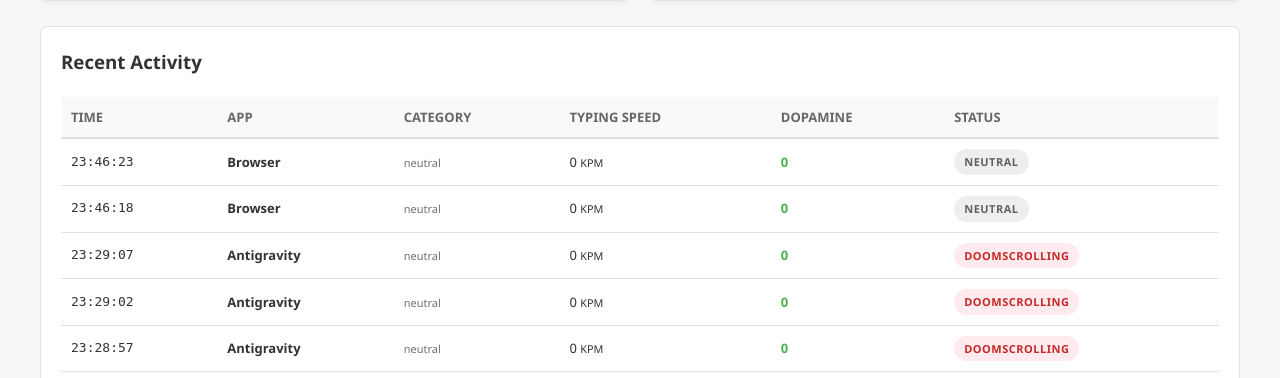
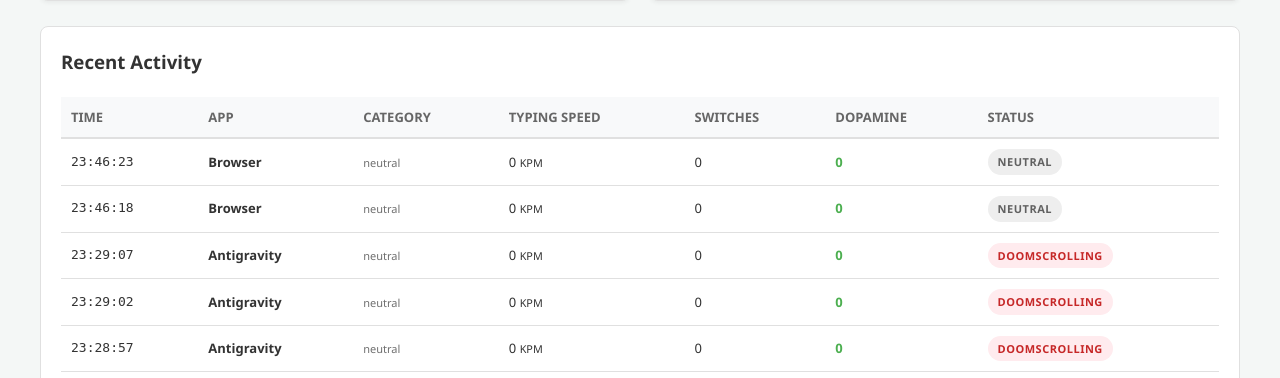
Before and after one commit to Aman-kushwaha58/Digital-Dopamine, a Django app: page / in a window 1280 px wide. Shown: the part 1450-1828 px from the top of the page. Run offline with Django 4.2, Linux system fonts and the light colour scheme; data comes from the database, SQL or seed files in the repository; data that the repository does not hold is empty; some web fonts are replaced.

Commit message:
Added Switches column to activity table

```diff
--- a/tracker/templates/tracker/dashboard.html
+++ b/tracker/templates/tracker/dashboard.html
@@ -335,6 +335,7 @@
                             <th>APP</th>
                             <th>CATEGORY</th>
                             <th>TYPING SPEED</th>
+                            <th>SWITCHES</th>
                             <th>DOPAMINE</th>
                             <th>STATUS</th>
                         </tr>
@@ -472,6 +473,7 @@
                         <td style="font-weight: 600;">${a.app}</td>
                         <td><span style="opacity: 0.7; font-size: 11px;">${a.category}</span></td>
                         <td>${a.typing_speed} <small>KPM</small></td>
+                        <td>${a.app_switches}</td>
                         <td><strong style="color: ${a.dopamine_score > 50 ? 'var(--danger)' : 'var(--success)'}">${a.dopamine_score}</strong></td>
                         <td><span class="status-pill status-${statusClass}">${a.status}</span></td>
                     </tr>
```
